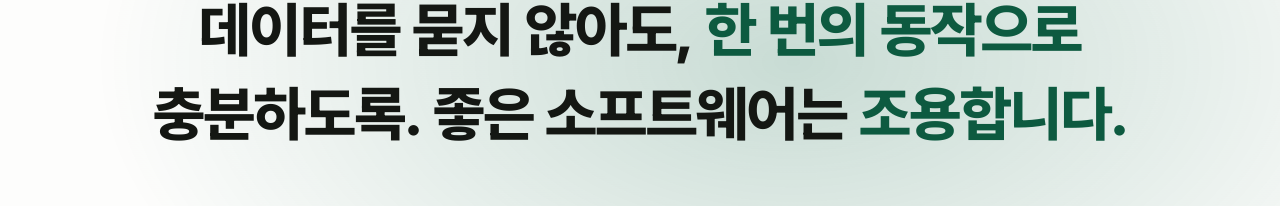
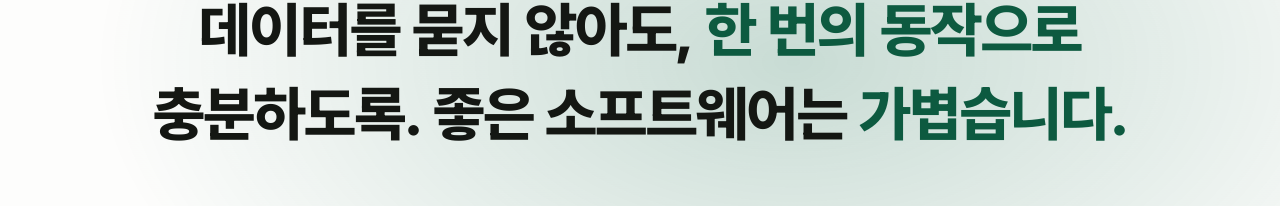
Before and after one commit to kunginlee-lab/site-kyunginleelab, a Next.js app: page / in a window 1280 px wide. Shown: the part 1110-1316 px from the top of the page. Built offline with nearby package versions, Linux system fonts and the light colour scheme.

Commit message:
문장 마지막 단어: 조용합니다 → 가볍습니다 (태그라인과 연결)
Co-Authored-By: Claude Fable 5.1 <noreply@anthropic.com>
Claude-Session: https://claude.ai/code/session_01Kz66iNqtNLXmN9QKuHDjFv

```diff
--- a/app/page.tsx
+++ b/app/page.tsx
@@ -76,7 +76,7 @@ export default function Home() {
         <ScrollWords
           maxWidth="mx-auto max-w-5xl text-center"
           className="text-3xl font-extrabold leading-[1.5] tracking-tight sm:text-5xl sm:leading-[1.45] md:text-6xl md:leading-[1.4]"
-          text="더하는 대신 **덜어냅니다.** 설명이 없어도, 데이터를 묻지 않아도, **한** **번의** **동작으로** 충분하도록. 좋은 소프트웨어는 **조용합니다.**"
+          text="더하는 대신 **덜어냅니다.** 설명이 없어도, 데이터를 묻지 않아도, **한** **번의** **동작으로** 충분하도록. 좋은 소프트웨어는 **가볍습니다.**"
         />
       </section>
 
```
